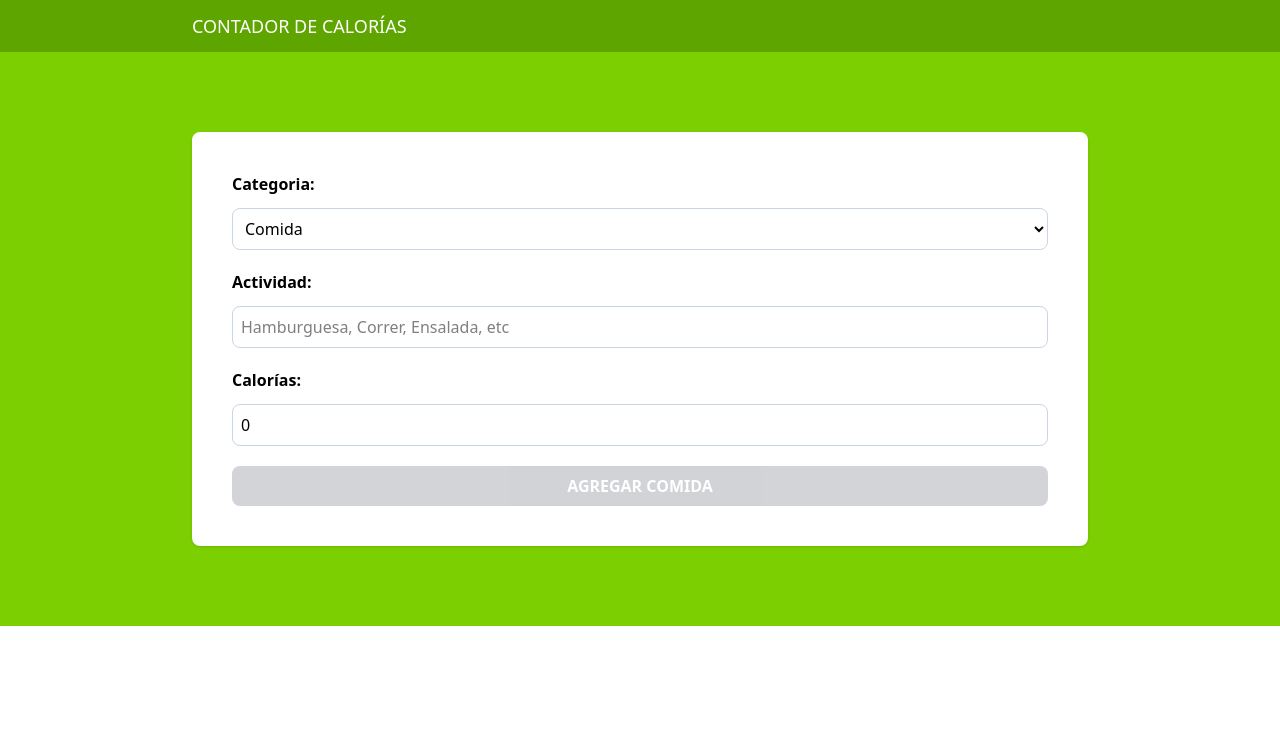
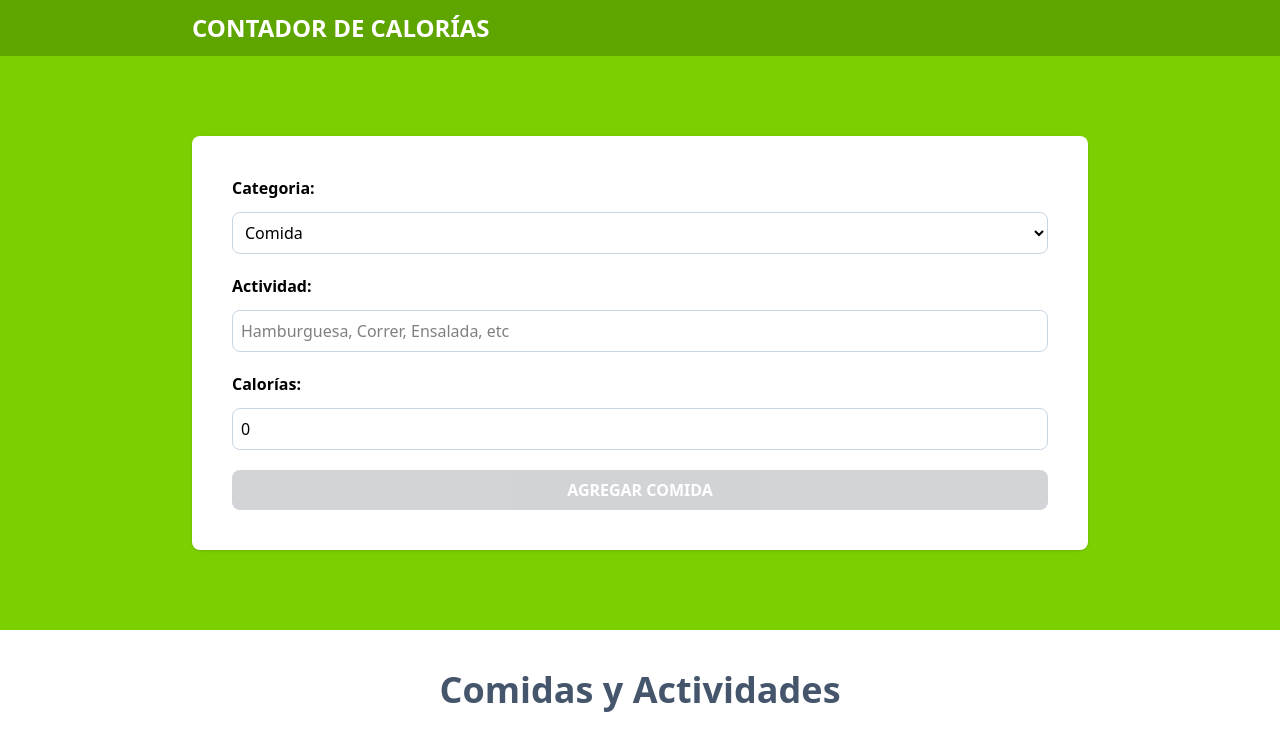
Before and after one commit to augustolemos12/contadorCalorias, a React (Vite) app: page / in a window 1280 px wide. Shown: the top 750 px of the page. Built offline with nearby package versions, Linux system fonts and the light colour scheme.

Commit message:
Add ActivityList component and integrate UUID for unique activity IDs

```diff
--- a/package.json
+++ b/package.json
@@ -13,13 +13,15 @@
     "@tailwindcss/vite": "^4.1.17",
     "react": "^19.2.0",
     "react-dom": "^19.2.0",
-    "tailwindcss": "^4.1.17"
+    "tailwindcss": "^4.1.17",
+    "uuid": "^13.0.0"
   },
   "devDependencies": {
     "@eslint/js": "^9.39.1",
     "@types/node": "^24.10.1",
     "@types/react": "^19.2.5",
     "@types/react-dom": "^19.2.3",
+    "@types/uuid": "^10.0.0",
     "@vitejs/plugin-react-swc": "^4.2.2",
     "eslint": "^9.39.1",
     "eslint-plugin-react-hooks": "^7.0.1",
--- a/src/App.tsx
+++ b/src/App.tsx
@@ -1,6 +1,7 @@
 import { useReducer } from "react"
 import Form from "./components/Form"
 import { formDataReducer, initialState } from "./reducers/formData-reducer"
+import ActivityList from "./components/ActivityList"
 
 function App() {
   const [state, dispatch] = useReducer(formDataReducer, initialState)
@@ -9,11 +10,12 @@
     <>
       <header className="bg-lime-600 py-3">
         <div className="max-w-4xl mx-auto flex justify-between">
-          <h1 className="text-center text-lg fonto-bold text-white uppercase">
+          <h1 className="text-center text-2xl font-bold text-white uppercase">
             Contador de Calorías
           </h1>
         </div>
       </header>
+
       <section className="bg-lime-500 py-20 px-5">
         <div className="max-w-4xl mx-auto">
             <Form
@@ -21,6 +23,12 @@
             />
         </div>
       </section>
+
+      <section className="p-10 mx-auto max-w-4xl">
+        <ActivityList
+          activities={state.activities}
+        />
+      </section>
     </>
   )
 }
--- /dev/null
+++ b/src/components/ActivityList.tsx
@@ -0,0 +1,32 @@
+import type { FormData } from '../types'
+import { categories } from '../data/categories'
+import { useMemo } from 'react'
+
+type ActivityListProps = {
+    activities: FormData[]
+}
+
+export default function ActivityList({activities} : ActivityListProps) {
+
+    return (
+    <>
+        <h2 className='text-4xl font-bold text-slate-600 text-center'>Comidas y Actividades</h2>
+        {activities.map(activity => (
+            <div key={activity.id} className='px-5 py-10 bg-white mt-5 flex justify-between'>
+                <div className='space-y-2 relative'>
+                    <p>{activity.category}</p>
+                    <p className='text-2xl font-bold pt-5'>{activity.activity}</p>
+                    <p className='font-black text-4xl text-lime-500'>
+                        {activity.calories} {""}
+                        <span>Calorías</span>
+                    </p>
+                </div>
+
+                <div>
+
+                </div>
+            </div>
+        ))}
+    </>
+  )
+}
--- a/src/components/Form.tsx
+++ b/src/components/Form.tsx
@@ -1,12 +1,14 @@
+import { useState, type ChangeEvent, type Dispatch, type FormEvent } from "react"
+import { v4 as uuidv4 } from "uuid"
 import { categories } from "../data/categories"
-import { useState, type ChangeEvent, type Dispatch, type FormEvent } from "react"
 import { type FormData } from "../types"
 import type { FormDataActions } from "../reducers/formData-reducer"
 
 type FormProps = {
     dispatch: Dispatch<FormDataActions>
 }
-const initialState = {
+const initialState: FormData = {
+    id: uuidv4(),
     category: 1,
     activity: '',
     calories: 0
@@ -40,7 +42,11 @@
     const handleSubmit = (e: FormEvent<HTMLFormElement>) => {
         e.preventDefault(); // Evita que la página se recargue al enviar el formulario
         dispatch({type: "save-activity", payload:{newActivity: formData }})
-        setFormData(initialState) // Resetea el formulario a su estado inicial después de enviar los datos
+        setFormData({
+            ...initialState,
+            id: uuidv4(),
+        //Cada vez que se envíe un formulario, el nuevo se reinicia al estado inicial pero se le genera un nuevo id.
+        })
     }
 
     return(
--- a/src/reducers/formData-reducer.ts
+++ b/src/reducers/formData-reducer.ts
@@ -31,6 +31,5 @@
             activities: [...state.activities, action.payload.newActivity]
         }
     }
-
-
+    return state;
 }
--- a/src/types/index.ts
+++ b/src/types/index.ts
@@ -6,6 +6,7 @@
 
 //Tipamos el objeto del state
 export type FormData = {
+    id: string
     category: number,
     activity: string,
     calories: number
```
Also changed, not shown: 1 other file (tests, documents, lock files or other folders).
